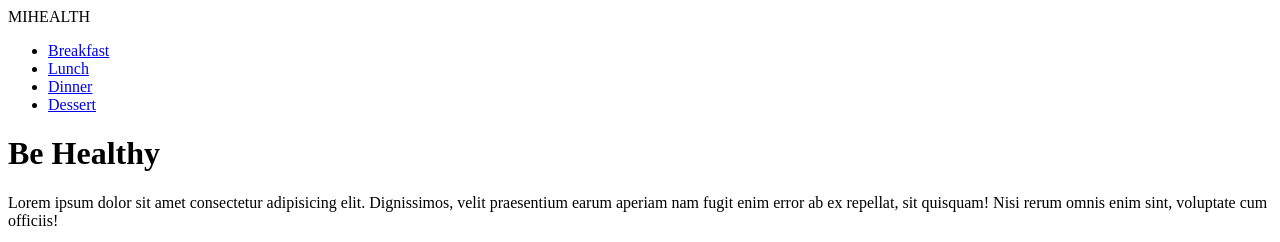
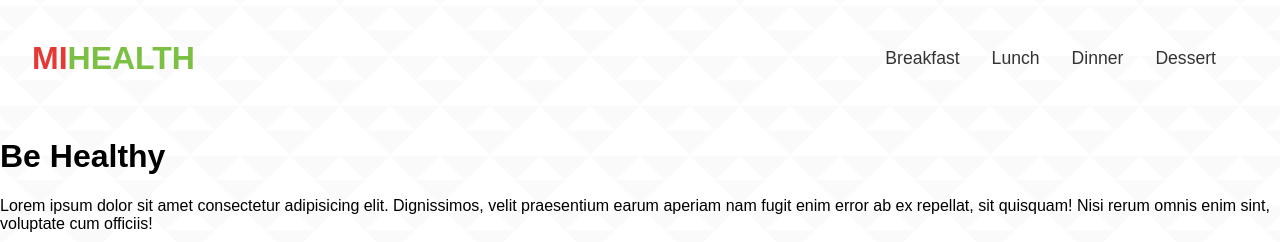
Before and after one commit to leodsaban10/Project-MiHealth, a plain HTML site: page index.html in a window 1280 px wide. Shown: the top 242 px of the page. Drawn offline with Linux system fonts and the light colour scheme.

Commit message:
created a main-content container for the content

```diff
--- a/index.html
+++ b/index.html
@@ -7,8 +7,12 @@
     <link rel="stylesheet" href="./styling.css">
 </head>
 <body>
+    <div class="main-content"></div>
+        <div class="header-bar">
+        <div class="logo">
                 <span class="mi"><a>MI</a></span><span class="health"><a>HEALTH</a></span>
-    <nav>
+            </div>
+            <nav class="nav-menu">
                 <ul>
                     <li><a href="#">Breakfast</a></li>
                     <li><a href="#">Lunch</a></li>
@@ -16,6 +20,8 @@
                     <li><a href="#">Dessert</a></li>
                 </ul>
             </nav>
+
+        </div>
         <div class="text-section">
             <h1>Be Healthy</h1>
             <p>Lorem ipsum dolor sit amet consectetur adipisicing elit.
@@ -29,5 +35,6 @@
             <img src="./images/pasta-salad-recipe-for-lunch.jpg" alt="Pasta Salad Lunch">
             <img src="./images/shrimp.jpg" alt="Grilled Shrimp Dinner">
         </div>
+    </div>
 </body>
 </html>
--- a/styling.css
+++ b/styling.css
@@ -0,0 +1,39 @@
+body {
+    margin: 0;
+    font-family: Arial, Helvetica, sans-serif;
+    background-image: url('images/triangle-mosaic\ background\ pattern.webp');
+    background-size: repeat;
+    background-position: center;
+}
+.mi {
+    color: #e53935;
+    font-weight: bold;
+    font-size: 2rem;
+}
+.health {
+    color: #7bc043;
+    font-weight: bold;
+    font-size: 2rem;
+}
+.header-bar {
+    display: flex;
+    align-items: center;
+    justify-content: space-between;
+    padding: 1.5rem 2rem 1.5rem 2rem;
+    background: none;
+}
+nav ul {
+    list-style: none;
+    display: flex;
+    gap: 2rem;
+    justify-content: flex-end;
+    margin: 0;
+    padding: 1.5rem 2rem 1.5rem 0;
+    background: none;
+}
+nav ul li a {
+    text-decoration: none;
+    color: #333;
+    font-weight: 500;
+    font-size: 1.1rem;
+}
```
Also changed, not shown: images/triangle-mosaic background pattern.webp (added). Lines whose indentation alone changed are shown as unchanged.
